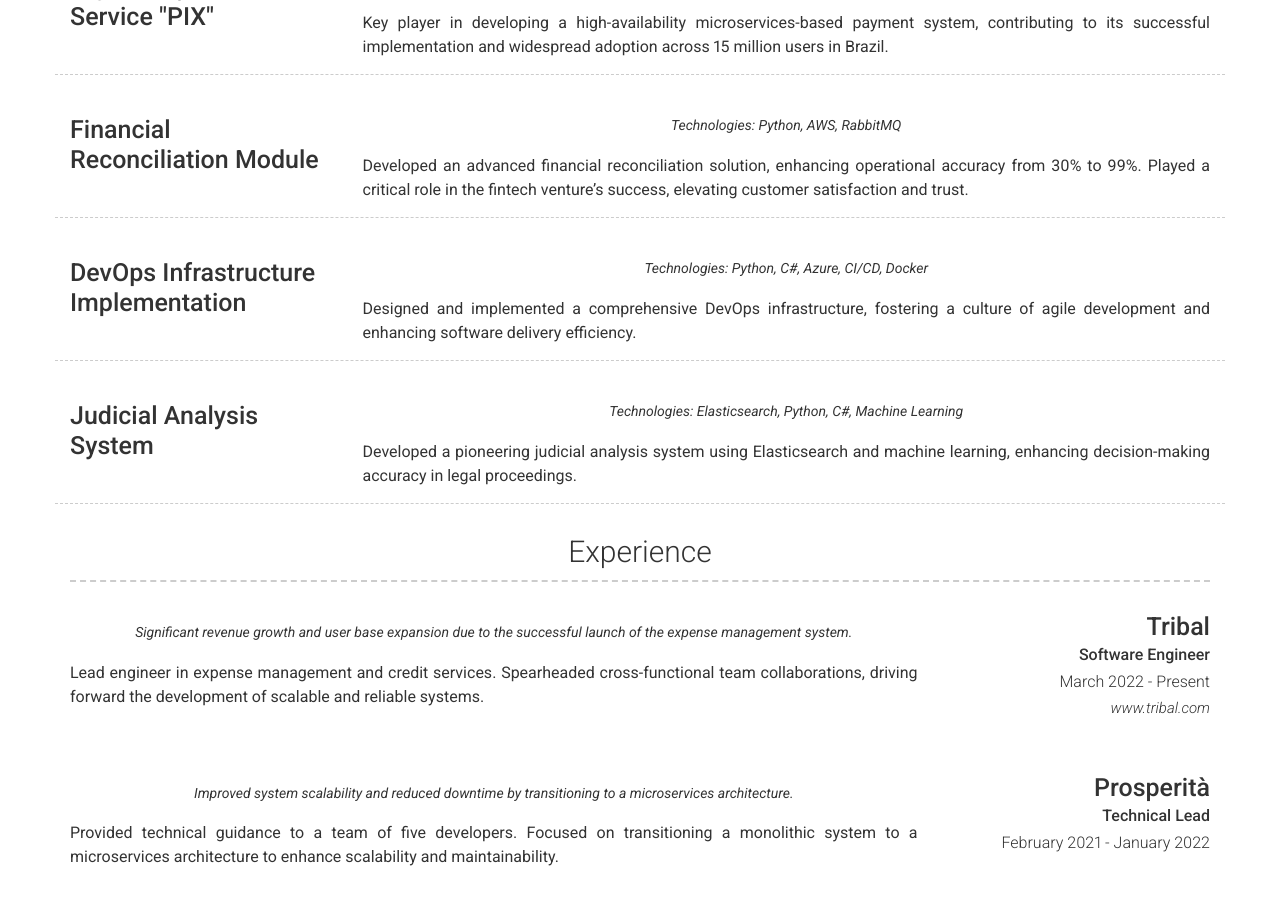
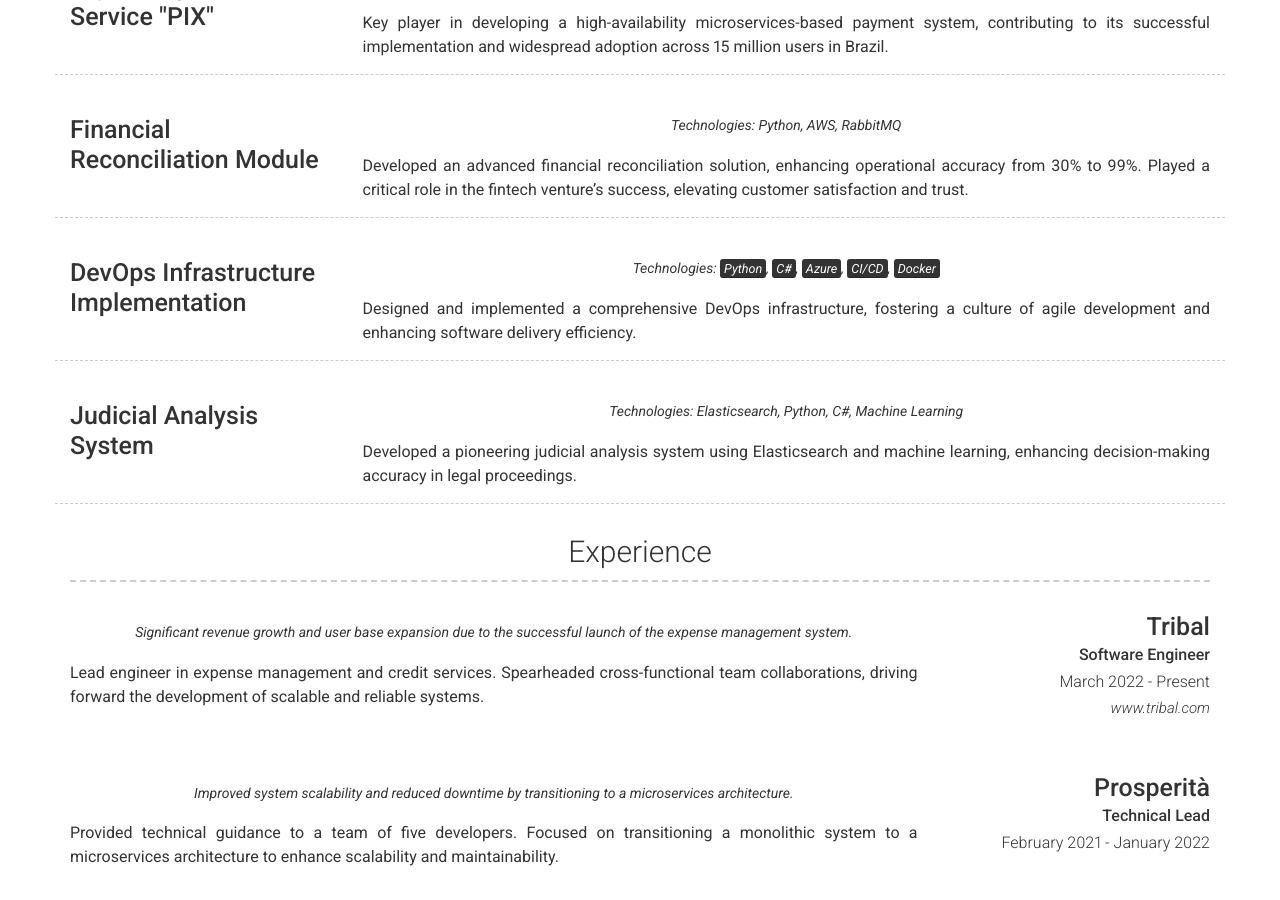
Before and after one commit to AndersonMonteiro/andersonmont-site, a Jekyll site: the page built from index.md, in a window 1280 px wide and 900 px high, scrolled down 1005 px. Built offline with Jekyll 4.4.1, drawn with Linux system fonts in a browser that asks for light colours; nearby versions of some CDN libraries.

```diff
--- a/_config.yml
+++ b/_config.yml
@@ -118,7 +118,7 @@ content:
         #     icon: fab fa-github
         #     url: Link to project (eg. sproogen.github.io/modern-resume-theme)(optional)
         quote: >
-          Technologies: Python, C#, Azure, CI/CD, Docker
+          Technologies: <mark>Python</mark>, <mark>C#</mark>, <mark>Azure</mark>, <mark>CI/CD</mark>, <mark>Docker</mark>
         description: |
           Designed and implemented a comprehensive DevOps infrastructure, fostering a culture of agile development and enhancing software delivery efficiency.
 
```
